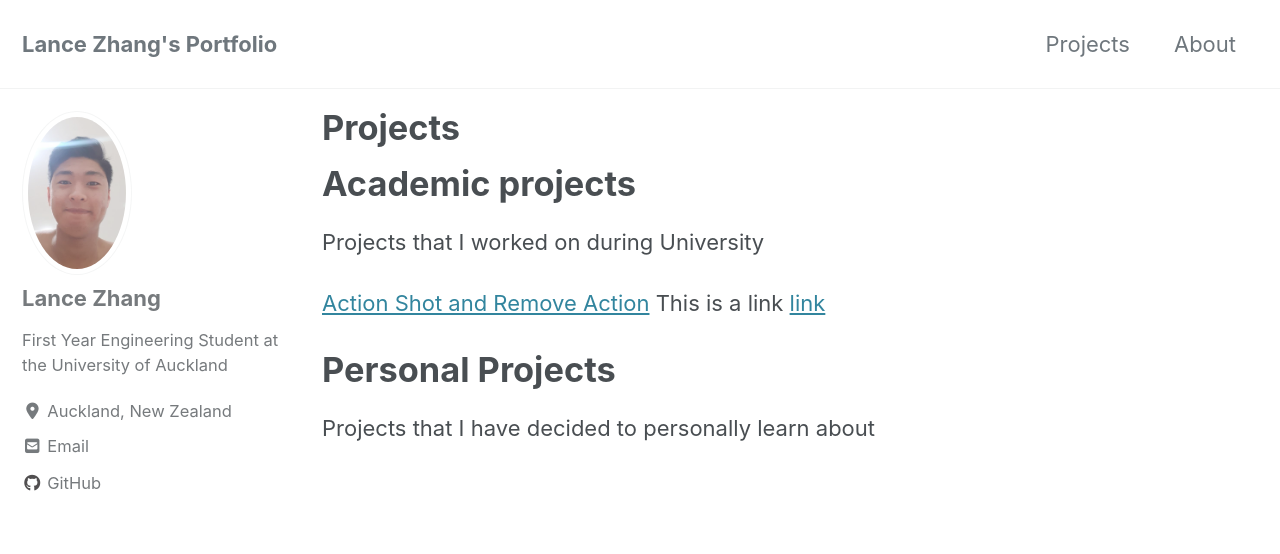
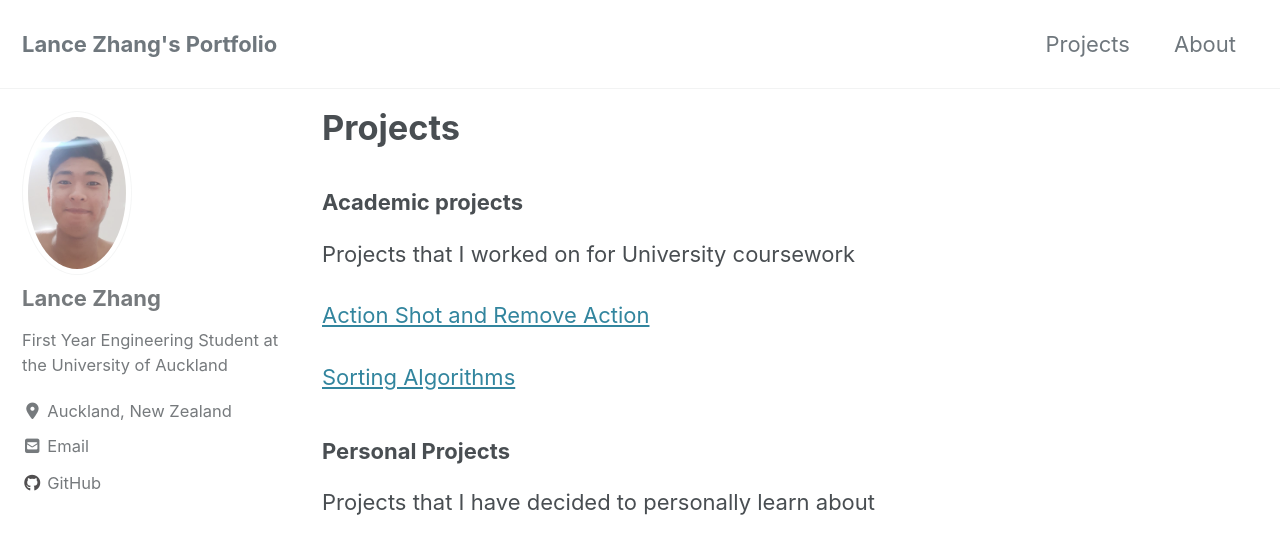
Before and after one commit to lancelancezhang/lancelancezhang.github.io, a Jekyll site: the page built from _pages/projects.md, in a window 1280 px wide and 900 px high. Shown: the top 554 px of the window. Built offline with Jekyll 4.4.1, drawn with Linux system fonts in a browser that asks for light colours; cached includes are drawn as plain includes; nearby versions of some CDN libraries.

Commit message:
adding sorting algorithm page and into navigation

```diff
--- a/_pages/projects.md
+++ b/_pages/projects.md
@@ -5,11 +5,12 @@ title: "Projects"
 author_profile: true
 header:
 ---
-# Academic projects
-Projects that I worked on during University
+### Academic projects
+Projects that I worked on for University coursework
 
 [Action Shot and Remove Action](https://lancelancezhang.github.io/MatlabImageEditor/)
-This is a link [link](facebook.com)
 
-# Personal Projects
+[Sorting Algorithms](https://lancelancezhang.github.io/SortingAlgorithms/)
+
+### Personal Projects
 Projects that I have decided to personally learn about
```
Also changed, not shown: 1 other file.
